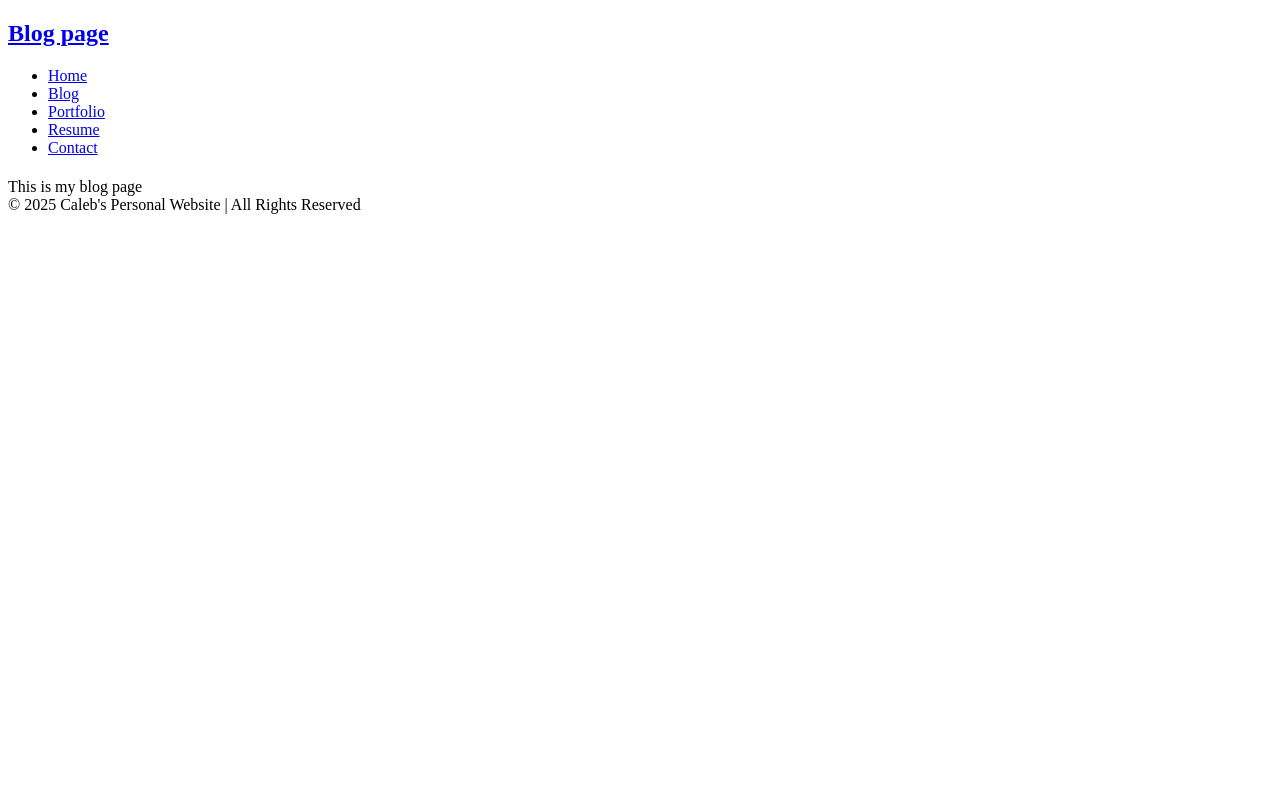
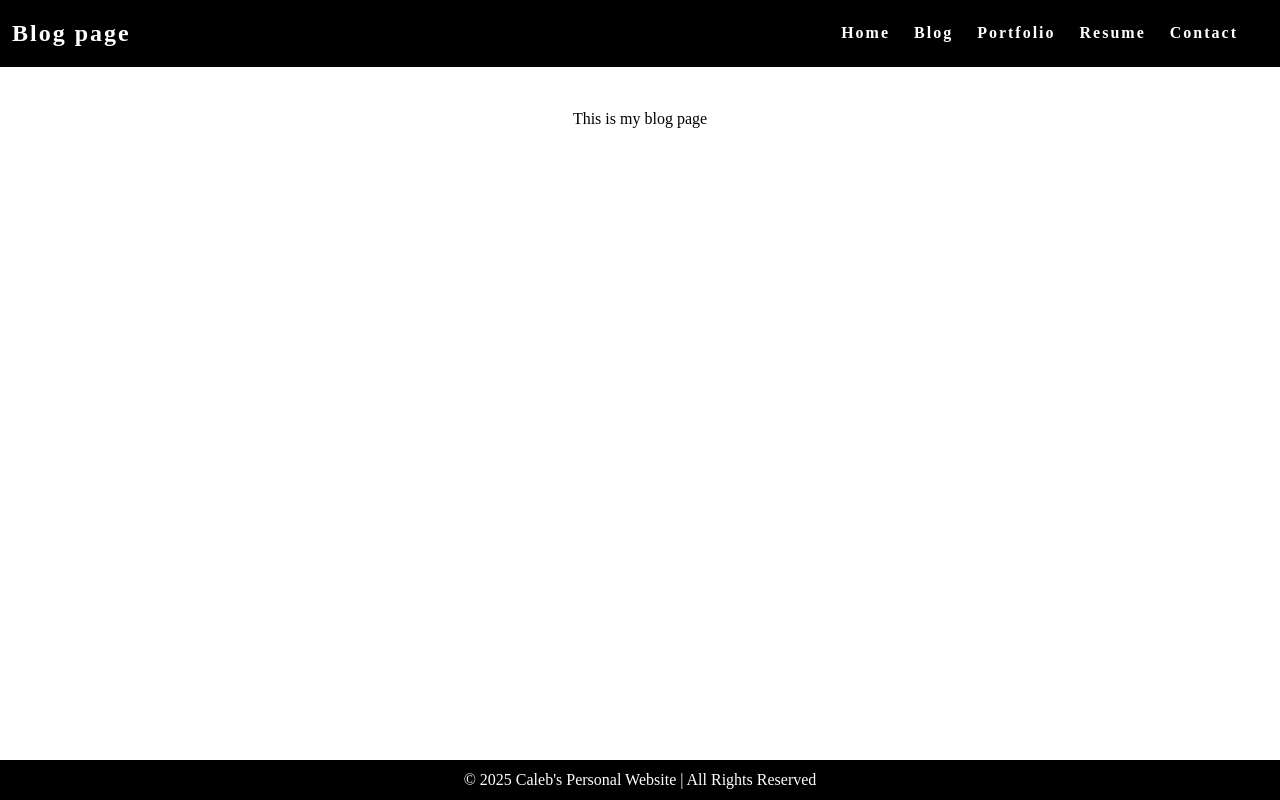
Before and after one commit to caso-2/caso-2.github.io, a plain HTML site: page blog.html in a window 1280 px wide. Drawn offline with Linux system fonts and the light colour scheme.

Commit message:
Added styles for other pages

```diff
--- a/blog.html
+++ b/blog.html
@@ -4,6 +4,7 @@
         <title>
             Blog Page
         </title>
+         <link rel="stylesheet" href="styles.min.css" />
     </head>
     <body>
         <nav class="navbar">
```
Also changed, not shown: contact.html (+1 -0 lines), portfolio.html (+1 -0 lines), resume.html (+1 -0 lines).
